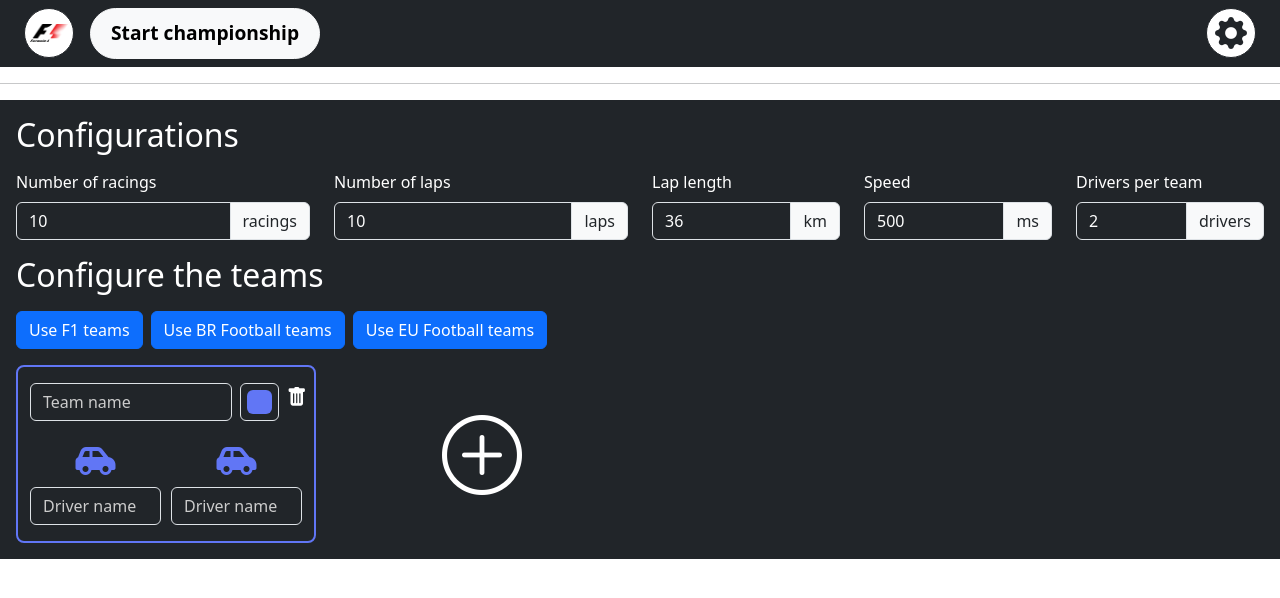
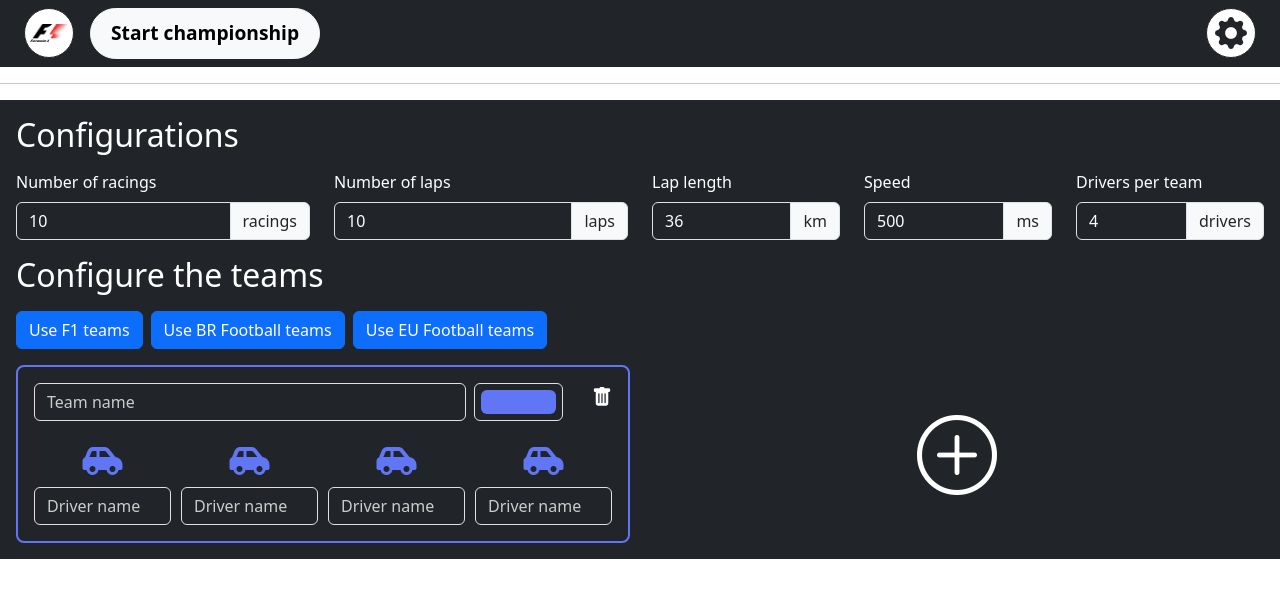
Before and after one commit to Fronchak-Projects/Racing-Simulator, a React (Vite) app: page / in a window 1280 px wide. Shown: the top 598 px of the page. Built offline with nearby package versions, Linux system fonts and the light colour scheme.

Commit message:
Implement logic to change the number of drivers per team

```diff
--- a/src/components/AppConfig/index.tsx
+++ b/src/components/AppConfig/index.tsx
@@ -180,9 +180,9 @@ const AppConfig = ({
                     onClick={() => setTeams(europeTeams)}
                 >Use EU Football teams</button>
             </div>
-            <div className="row g-3">
+            <div className="teams-form-container">
                 { teams.map((team, index) => (
-                    <div className="col-6 col-md-3" key={index}>
+                    <div className="team-form-container" key={index}>
                         <TeamFormComponent
                             teamForm={team}
                             index={index}
@@ -191,7 +191,7 @@ const AppConfig = ({
                         />
                     </div>
                 )) }
-                <div className="col-6 col-md-3 add-container">
+                <div className="team-form-container add-container">
                     <i className="bi bi-plus-circle" onClick={onAddTeam}></i>
                 </div>
             </div>
--- a/src/components/AppConfig/style.css
+++ b/src/components/AppConfig/style.css
@@ -1,3 +1,20 @@
+.teams-form-container {
+    display: flex;
+    flex-wrap: wrap;
+    gap: 20px;
+}
+
+.team-form-container {
+    flex: 1;
+    min-width: 220px;
+}
+
+@media (min-width: 420px) {
+    .team-form-container {
+        min-width: 400px;
+    }
+}
+
 .add-container {
     display: flex;
     justify-content: center;
--- a/src/components/RacingApp/index.tsx
+++ b/src/components/RacingApp/index.tsx
@@ -13,7 +13,7 @@ const RacingApp = () => {
   const [numberOfLaps, setNumberOfLaps] = useState<number>(10);
   const [lapLength, setLapLength] = useState<number>(36);
   const [speed, setSpeed] = useState<number>(500);
-  const [numberOfDriverPerTeam, setNumberOfDriversPerTeam] = useState<number>(2);
+  const [numberOfDriverPerTeam, setNumberOfDriversPerTeam] = useState<number>(4);
   const [status, setStatus] = useState<RacingAppStatus>('NOT_START');
   const [showConfig, setShowConfig] = useState<boolean>(true);
   const [championshipId, setChampionshipId] = useState<number>(0);
@@ -21,7 +21,7 @@ const RacingApp = () => {
     {
       color: generateRandomColor(),
       name: '',
-      drivers: ['', '']
+      drivers: Array<string>(numberOfDriverPerTeam).fill('')
     }
   ]);
 
@@ -52,7 +52,7 @@ const RacingApp = () => {
         {
           color: generateRandomColor(),
           name: '',
-          drivers: ['', '']
+          drivers: Array<string>(numberOfDriverPerTeam).fill('')
         }
       ]
     })
@@ -65,6 +65,23 @@ const RacingApp = () => {
         ...prevState.slice(index + 1)
       ]
     })
+  }
+
+  const handleNumberOfDriversPerTeamChange = (nextNumberOfDriversPerTeam: number) => {
+    const nextTeams: Array<TeamForm> = teams.map((team) => {
+      const nextDrivers = Array<string>(nextNumberOfDriversPerTeam).fill('');
+      team.drivers.forEach((driverName, index) => {
+        if(index + 1 <= nextNumberOfDriversPerTeam) {
+          nextDrivers[index] = driverName
+        }
+      });
+      return {
+        ...team,
+        'drivers': nextDrivers
+      }
+    });
+    setNumberOfDriversPerTeam(nextNumberOfDriversPerTeam);
+    setTeams(nextTeams);
   }
 
   const championshipTeams: Team[] = teams.map((team, index) => {
@@ -105,7 +122,7 @@ const RacingApp = () => {
           onNumberOfLapsChange={setNumberOfLaps}
           onLapLengthChange={setLapLength}
           onSpeedChange={setSpeed}
-          onNumberOfDriversPerTeamChange={setNumberOfDriversPerTeam}
+          onNumberOfDriversPerTeamChange={handleNumberOfDriversPerTeamChange}
           teams={teams}
           onTeamChange={handleTeamChange}
           onAddTeam={handleAddTeam}
--- a/src/components/TeamFormComponent/index.tsx
+++ b/src/components/TeamFormComponent/index.tsx
@@ -40,7 +40,7 @@ const TeamFormComponent = ({ teamForm, index, onTeamFormChange, onDelete }: Prop
     }
 
     return (
-        <div className="container py-3 rounded-3" style={{
+        <div className="p-3 rounded-3" style={{
             border: `2px solid ${teamForm.color}`
         }}>
             <div className="row g-2 gy-4">
@@ -67,7 +67,7 @@ const TeamFormComponent = ({ teamForm, index, onTeamFormChange, onDelete }: Prop
                 </div>
                 <div className="drivers-form-container">
                     { teamForm.drivers.map((driver, driverIndex) => (
-                        <div className="driver-form-container">
+                        <div className="driver-form-container" key={driverIndex}>
                             <div className="text-center mb-2">
                                 <CarIcon color={ teamForm.color } />
                             </div>
```
